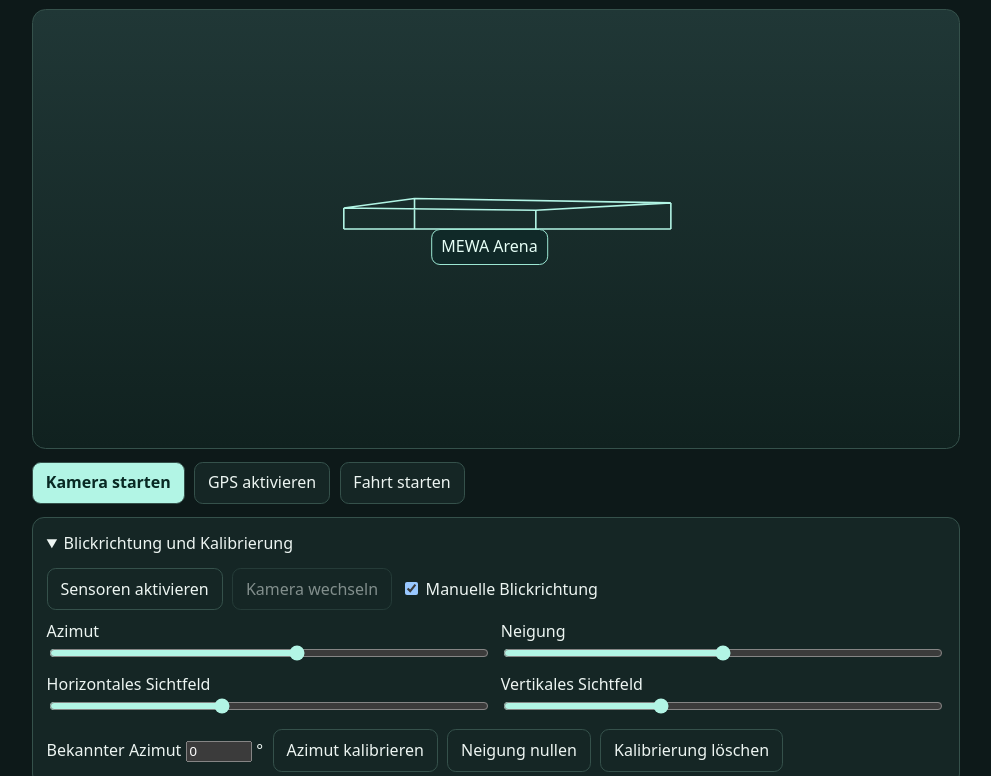
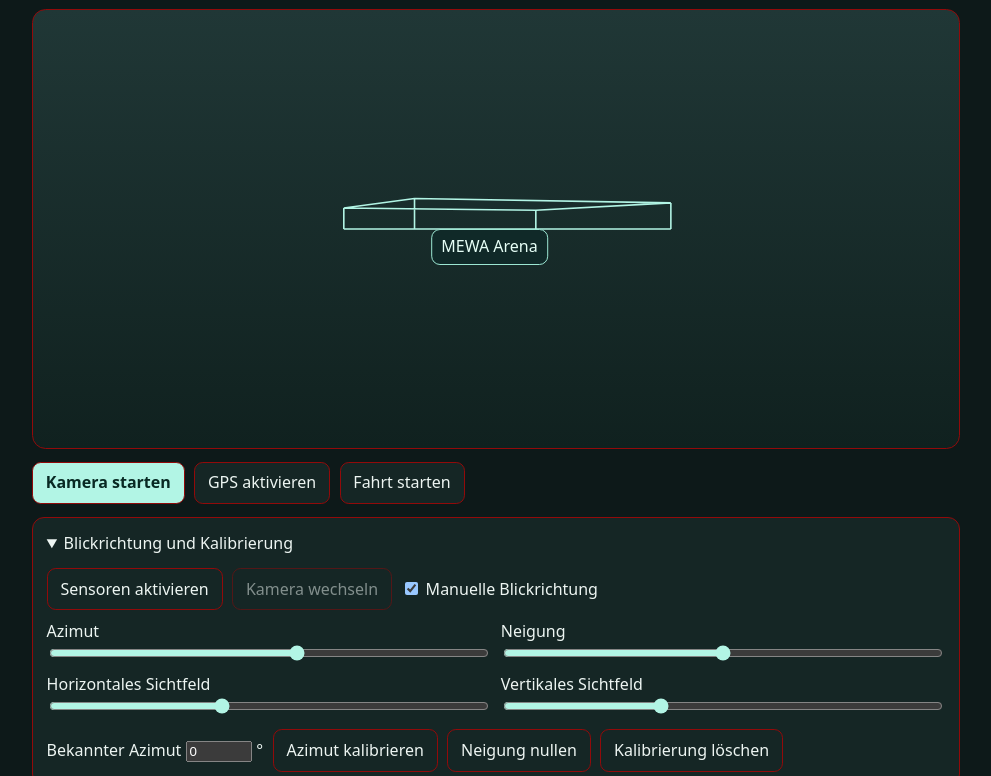
Before and after one commit to woifeh17/hack4gdi_ol, a website with bundled scripts: page index.html in a window 1280 px wide. Shown: the part 204-980 px from the top of the page, without its empty margins (144-1135 px from the left). Built offline with nearby package versions, Linux system fonts and the light colour scheme.

Commit message:
Testcommit

```diff
--- a/style.css
+++ b/style.css
@@ -4,7 +4,7 @@
   color: #edf5f2;
   background: #0d1919;
   --panel: #152625;
-  --line: #35514b;
+  --line: #920a0a;
   --mint: #b2f5e5;
 }
 * { box-sizing: border-box; }
```
